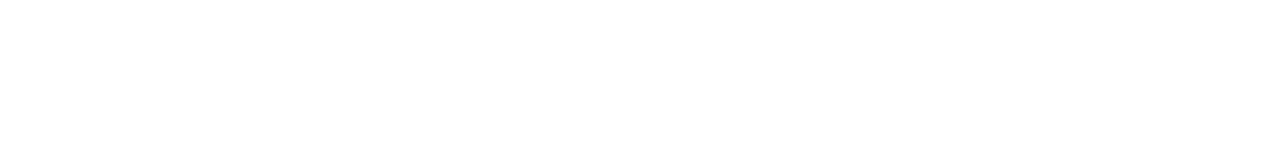
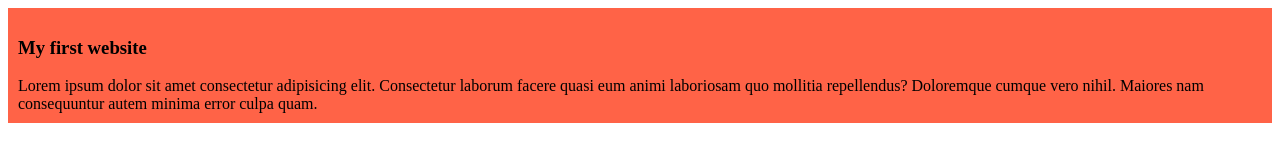
Before and after one commit to imransiam/my-simple-website, a plain HTML site: page index.html in a window 1280 px wide. Drawn offline with Linux system fonts and the light colour scheme.

Commit message:
first blog

```diff
--- a/index.html
+++ b/index.html
@@ -4,9 +4,15 @@
   <meta charset="UTF-8">
   <meta name="viewport" content="width=device-width, initial-scale=1.0">
   <title>simple website</title>
+  <link rel="stylesheet" href="styles/blog.css">
 </head>
 <body>
+  <div>
+  <h3>My first website</h3>
 
+    Lorem ipsum dolor sit amet consectetur adipisicing elit. Consectetur laborum facere quasi eum animi laboriosam quo mollitia repellendus? Doloremque cumque vero nihil. Maiores nam consequuntur autem minima error culpa quam.
+
+  </div>
 
 </body>
 </html>
--- /dev/null
+++ b/styles/blog.css
@@ -0,0 +1,4 @@
+div{
+  background-color: tomato;
+  padding: 10px;
+}
```
